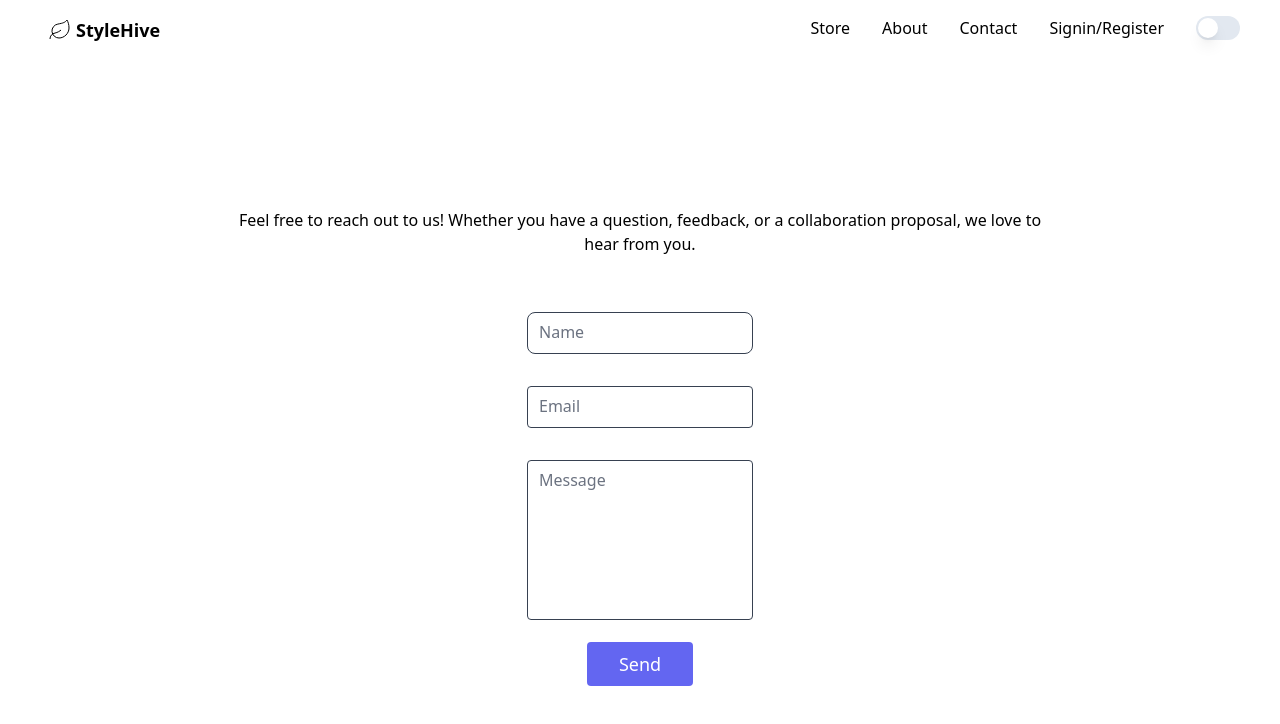
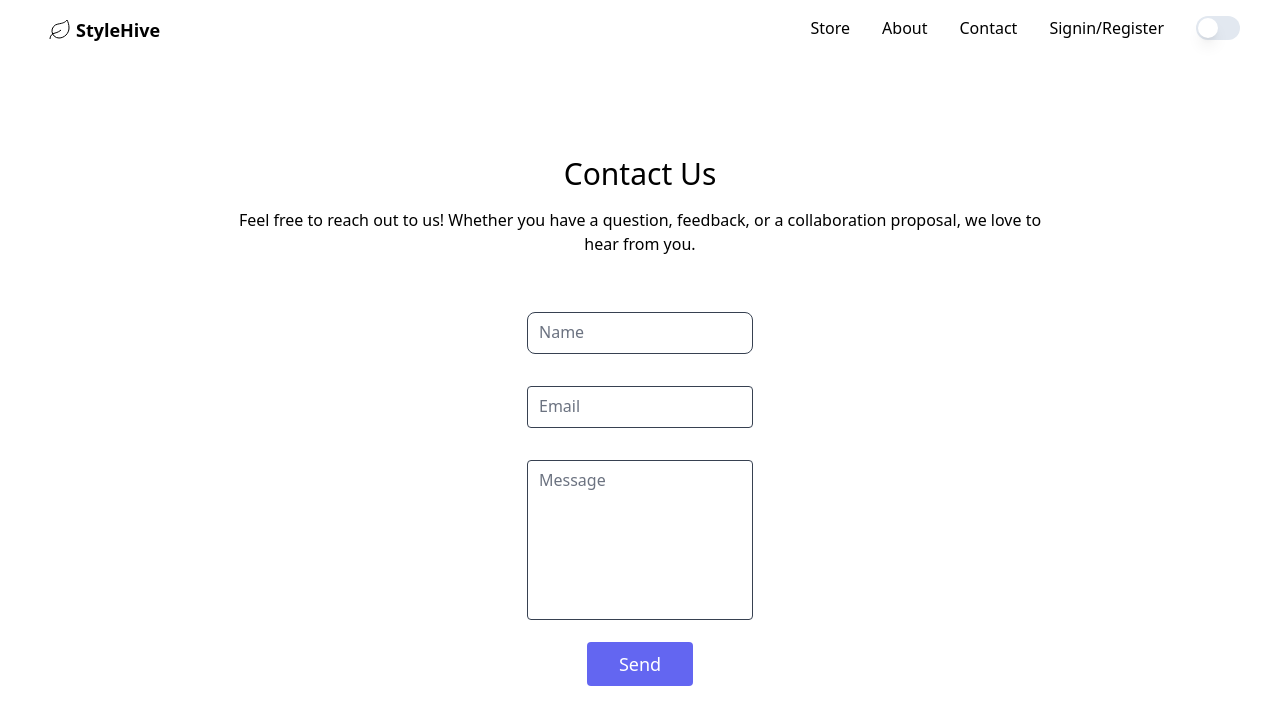
Before and after one commit to jkchinnu-525/Stylehive-e-com-, a React (Vite) app in the folder client/: page /contact in a window 1280 px wide. Shown: the top 724 px of the page. Built offline with nearby package versions, Linux system fonts and the light colour scheme.

Commit message:
Update Contact.jsx

```diff
--- a/client/src/pages/Contact.jsx
+++ b/client/src/pages/Contact.jsx
@@ -3,7 +3,7 @@ export default function Contact() {
     <div className="body-font min-h-screen relative bg-white dark:bg-black text-black dark:text-white ">
       <div className=" mx-auto px-5 py-24">
         <div className="mb-12 flex w-full flex-col text-center">
-          <h1 className="title-font mb-4 text-2xl font-medium text-white sm:text-3xl">
+          <h1 className="title-font mb-4 text-2xl font-medium sm:text-3xl">
             Contact Us
           </h1>
           <p className="mx-auto lg:w-2/3">
```
